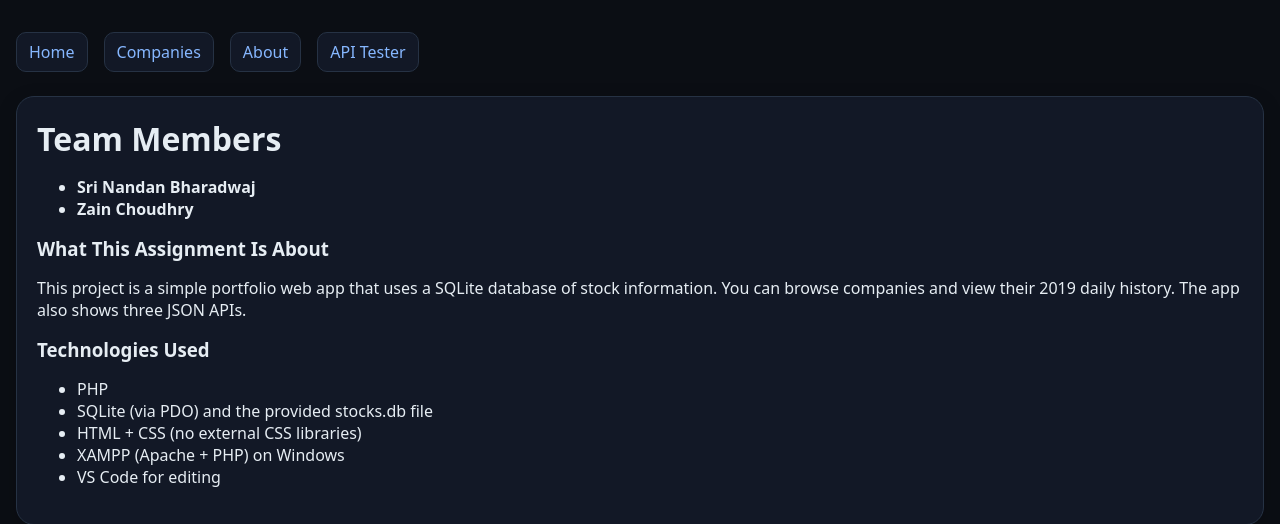
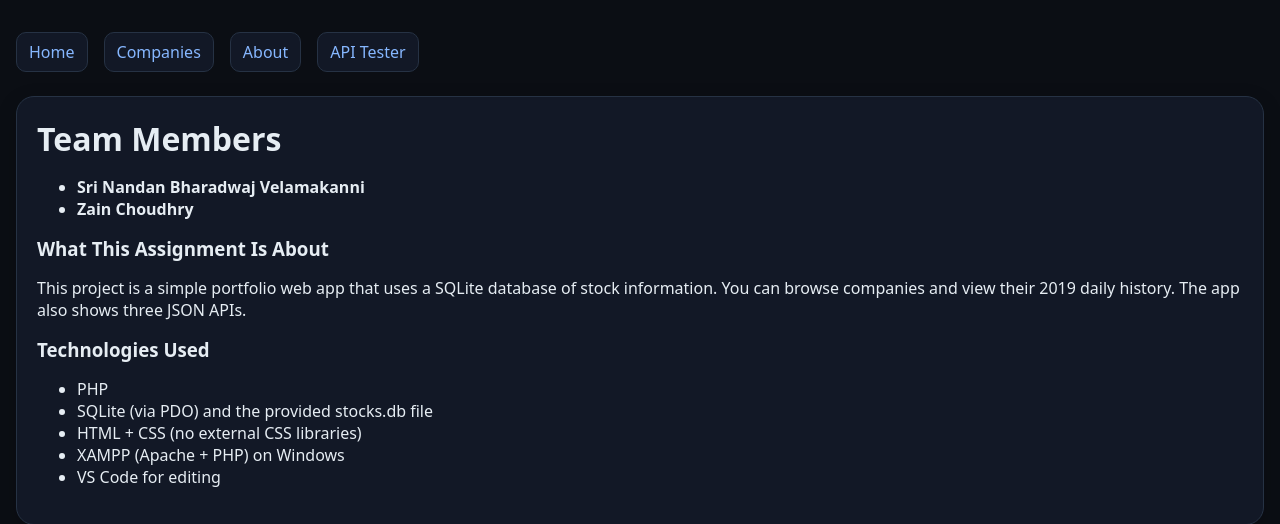
Before and after one commit to Nandan-V/COMP_3512_Assign1, a PHP site: page /about.php in a window 1280 px wide. Shown: the top 524 px of the page. Run offline with PHP 8.4, Linux system fonts and the light colour scheme.

Commit message:
Update team member name in about.php

```diff
--- a/about.php
+++ b/about.php
@@ -20,7 +20,7 @@
 
     <h1>Team Members</h1>
     <ul>
-      <li><strong>Sri Nandan Bharadwaj</strong> </li>
+      <li><strong>Sri Nandan Bharadwaj Velamakanni</strong> </li>
       <li><strong> Zain Choudhry</strong></li>
     </ul>
 
```
